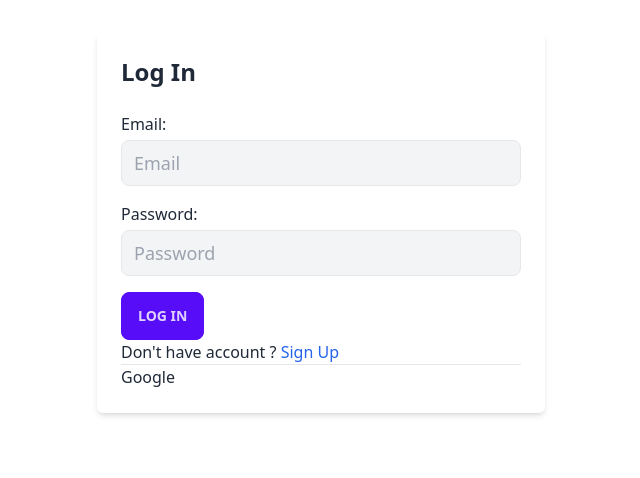
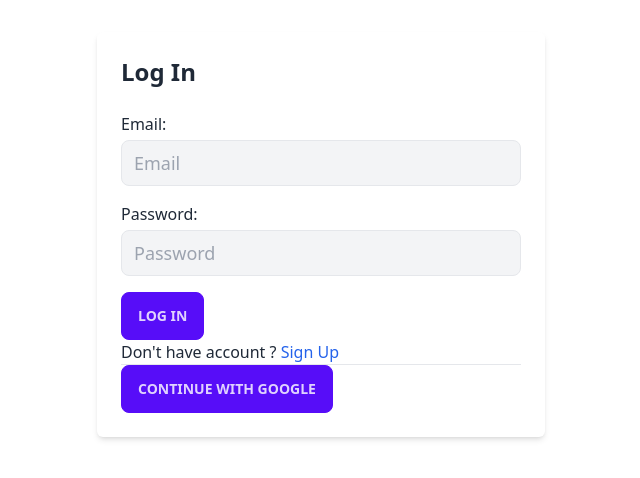
Before and after one commit to Fardin7864/cocomaya-booms-client, a React (Vite) app: page /login in a window 1280 px wide. Shown: the top 478 px of the page, without its empty margins (319-959 px from the left). Built offline with nearby package versions, Linux system fonts and the light colour scheme; no server answers.

Commit message:
created social login system and take user information on the database

```diff
--- a/src/common/Navbar/Navbar.jsx
+++ b/src/common/Navbar/Navbar.jsx
@@ -15,7 +15,7 @@ const userName = user?.displayName ? user.displayName : user?.email.split("@")[0
     <li><NavLink to={'/menu'}>Our Manue</NavLink></li>
     <li><NavLink to={'/food'}>Our {"Food's"}</NavLink></li>
     <li><NavLink to={'/dashboard/cart'} className=" flex items-center gap-0"><IoCartOutline className=" text-2xl"/><span className=" bg-pink-500 text-white px-3 text-[10px] rounded-full">{cart?.data?.length}</span></NavLink></li>
-    <li><h3>{userName.toUpperCase()}</h3></li>
+    <li><h3>{userName?.toUpperCase()}</h3></li>
     </>
 
 // console.log(user)
--- /dev/null
+++ b/src/common/SocialLogin/Sociallogin.jsx
@@ -0,0 +1,34 @@
+import { useLocation, useNavigate } from "react-router-dom";
+import useAuth from "../../hooks/useAuth/useAuth";
+import useAxiosPublic from "../../hooks/useAxiosPublic/useAxiosPublic";
+
+const Sociallogin = () => {
+  const { socialLogin, successToast } = useAuth();
+  const localtion = useLocation();
+  const navigate = useNavigate();
+const axiosPublic = useAxiosPublic();
+  const handleGoogle = () => {
+    socialLogin()
+    .then(res => {
+        successToast("Logged in successfully!")
+        const userEmail = {
+            name: res.user.displayName,
+            email: res.user.email,
+        }
+        axiosPublic.post('/users',userEmail)
+        .then(() => {
+            navigate(localtion.state? localtion.state : "/")
+        })
+    })
+  };
+
+  return (
+    <div>
+      <button onClick={handleGoogle} className=" btn btn-primary">
+        Continue With Google{" "}
+      </button>
+    </div>
+  );
+};
+
+export default Sociallogin;
--- a/src/pages/Login/Login.jsx
+++ b/src/pages/Login/Login.jsx
@@ -1,12 +1,12 @@
-import React, { useContext, useState } from "react";
+import { useContext } from "react";
 import { Helmet } from "react-helmet";
 import { useForm } from "react-hook-form";
 import { AuthContext } from "../../providers/Authprovider/Authprovider";
 import { Link, useLocation, useNavigate } from "react-router-dom";
-import { AwesomeButton } from "react-awesome-button";
+import Sociallogin from "../../common/SocialLogin/Sociallogin";
 
 const Login = () => {
-    const {login, socialLogin, successToast, errorToast} = useContext(AuthContext);
+    const {login, successToast, errorToast} = useContext(AuthContext);
     const localtion = useLocation();
     const navigate = useNavigate();
   const {
@@ -27,15 +27,6 @@ const Login = () => {
         errorToast(err.message)
     })
 };
-
-const handleGoogle = () => {
-    socialLogin()
-    .then(() => {
-        successToast("Log In successfully!")
-        navigate(localtion?.state ? localtion.state : '/');
-     })
-    .catch(err => errorToast(err.message.splite(".")[1]))
- }
 
   return (
     <>
@@ -89,12 +80,10 @@ const handleGoogle = () => {
           <button type="submit" className="btn btn-primary">
             Log In
           </button>
-          <p>Don't have account ? <Link className=" text-blue-600" to="/signup">Sign Up</Link></p>
+          <p>{"Don't"} have account ? <Link className=" text-blue-600" to="/signup">Sign Up</Link></p>
           <hr />
         </form>
-          {/* <AwesomeButton onPress={handleGoogle} type="primary" /> */}
-          <button onClick={handleGoogle}>Google</button>
-
+        <Sociallogin></Sociallogin>
       </div>
     </>
   );
```
